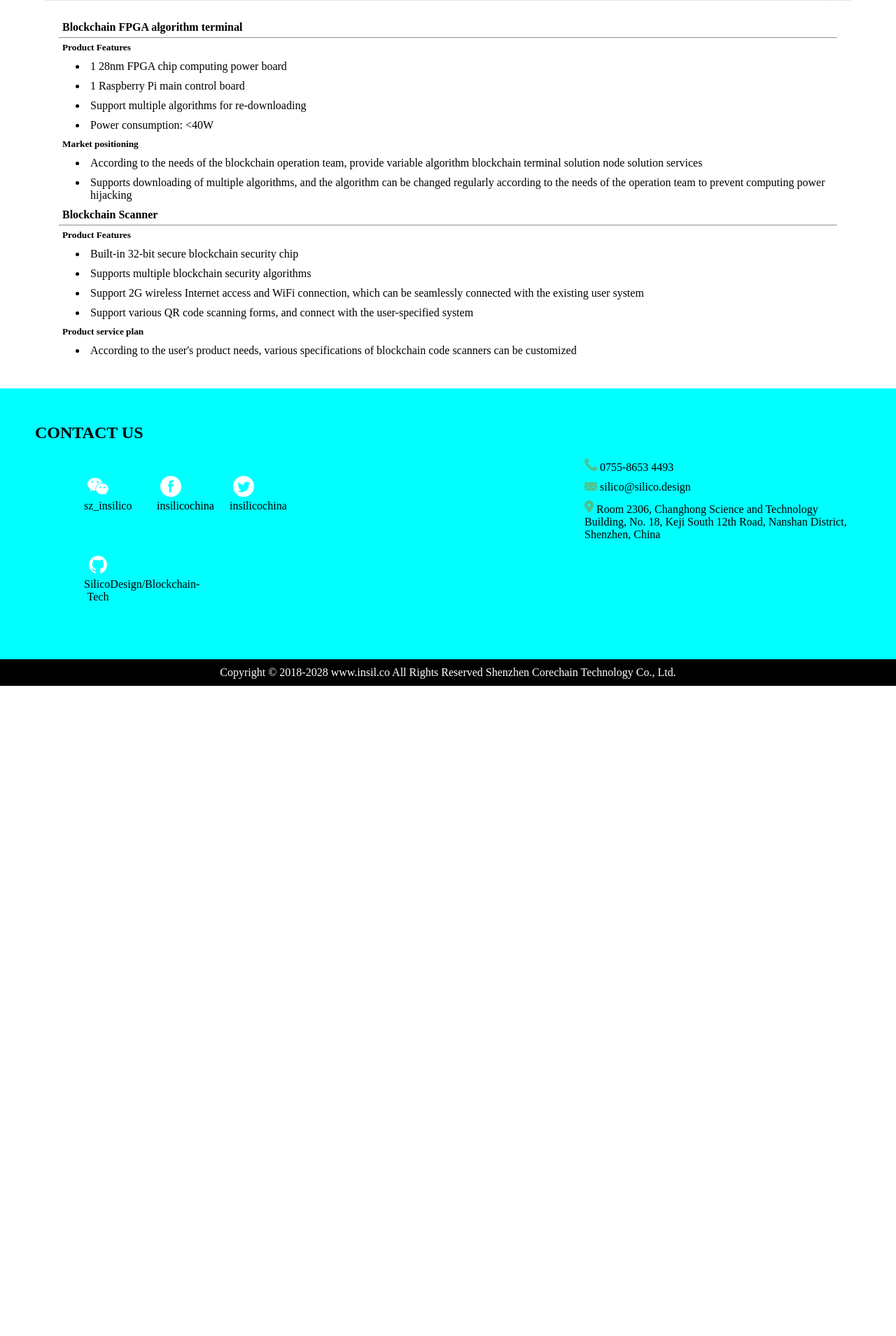
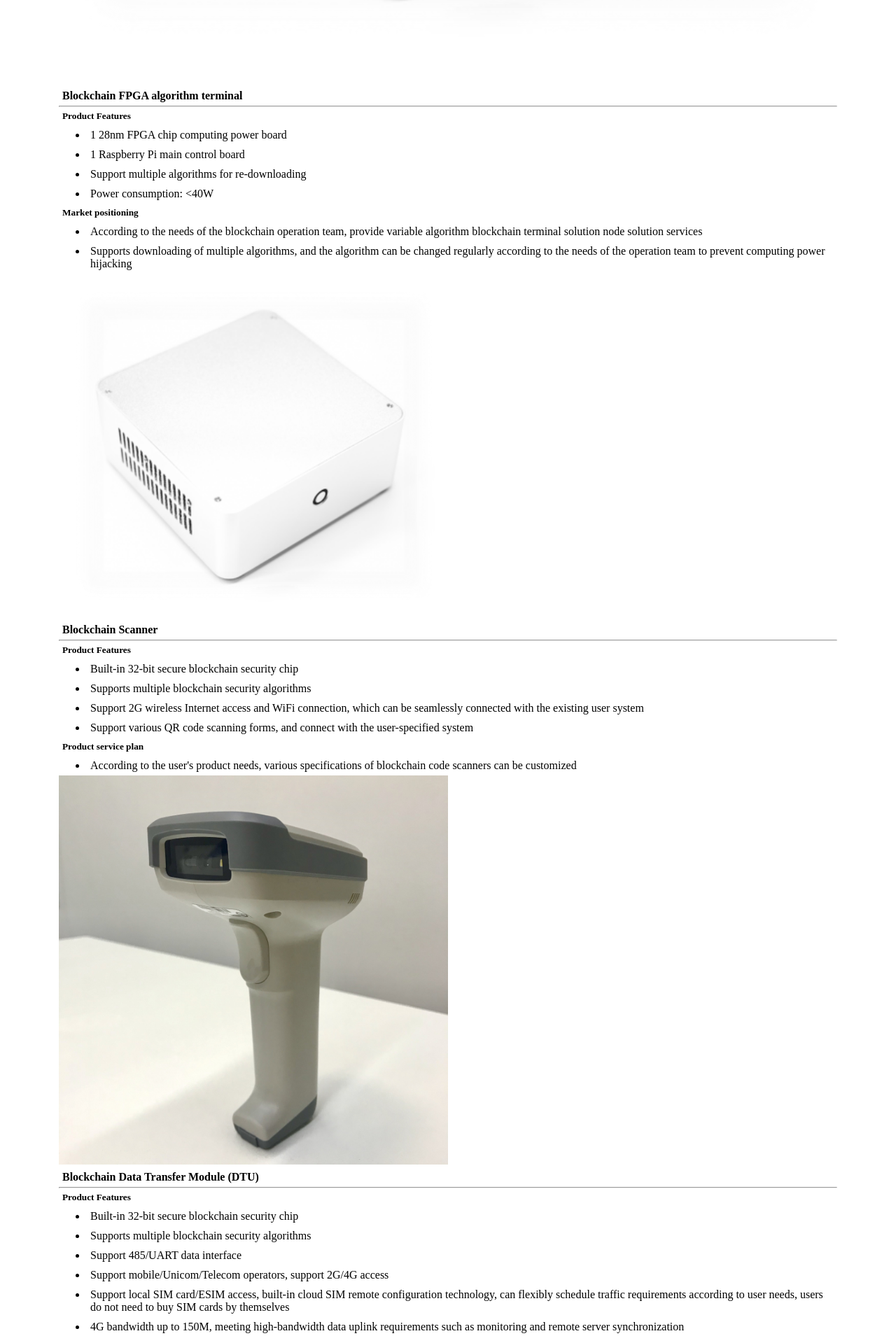
Before and after one commit to Gordon-coder/Silico, a Flask app: page /3832067 in a window 1280 px wide. Shown: the part 1541-3450 px from the top of the page at 70% size. Before the commit the page ends 2521 px from the top, so only its background shows below. Run offline with Flask 2, Linux system fonts and the light colour scheme.

Commit message:
new product done

```diff
--- a/templates/3832067.html
+++ b/templates/3832067.html
@@ -7,7 +7,7 @@
 {% endblock description %}
 
 {% block img %}
-    <img id="img" src="../static/jpgs/products/4502226/p.jpg" width="100%">
+    <img id="img" src="../static/jpgs/products/3832067/p.jpg" width="100%">
 {% endblock img %}
 
 {% block body %}
@@ -41,6 +41,7 @@
                 Supports downloading of multiple algorithms, and the algorithm can be changed regularly according to the needs of the operation team to prevent computing power hijacking
             </li>
         </ul>
+        <img id="img" src="../static/jpgs/products/3832067/p.jpg" width="50%">
         <h4 style="padding: 5px">Blockchain Scanner</h4>
         <hr>
         <h5 style="padding: 5px">Product Features</h5>
@@ -64,5 +65,39 @@
                 According to the user's product needs, various specifications of blockchain code scanners can be customized
             </li>
         </ul>
+        <img id="img" src="../static/jpgs/products/3832067/p-img1.jpg" width="50%">
+        <h4 style="padding: 5px">Blockchain Data Transfer Module (DTU)</h4>
+        <hr>
+        <h5 style="padding: 5px">Product Features</h5>
+        <ul>
+            <li>
+                Built-in 32-bit secure blockchain security chip
+            </li>
+            <li>
+                Supports multiple blockchain security algorithms
+            </li>
+            <li>
+                Support 485/UART data interface
+            </li>
+            <li>
+                Support mobile/Unicom/Telecom operators, support 2G/4G access
+            </li>
+            <li>
+                Support local SIM card/ESIM access, built-in cloud SIM remote configuration technology, can flexibly schedule traffic requirements according to user needs, users do not need to buy SIM cards by themselves
+            </li>
+            <li>
+                4G bandwidth up to 150M, meeting high-bandwidth data uplink requirements such as monitoring and remote server synchronization
+            </li>
+        </ul>
+        <h5 style="padding: 5px">Product service plan</h5>
+        <ul>
+            <li>
+                Can cooperate with traditional intelligent hardware, seamlessly support traditional intelligent hardware on-chain
+            </li>
+            <li>
+                Support multiple algorithm downloads, which can be customized according to the needs of the operation team
+            </li>
+        </ul>
+        <img id="img" src="../static/jpgs/products/3832067/p-img2.jpg" width="50%">
     </div>
 {% endblock body %}
```
Also changed, not shown: static/jpgs/products/3832067/p-img1.jpg (added), static/jpgs/products/3832067/p-img2.jpg (added), static/jpgs/products/3832067/p.jpg (added).
